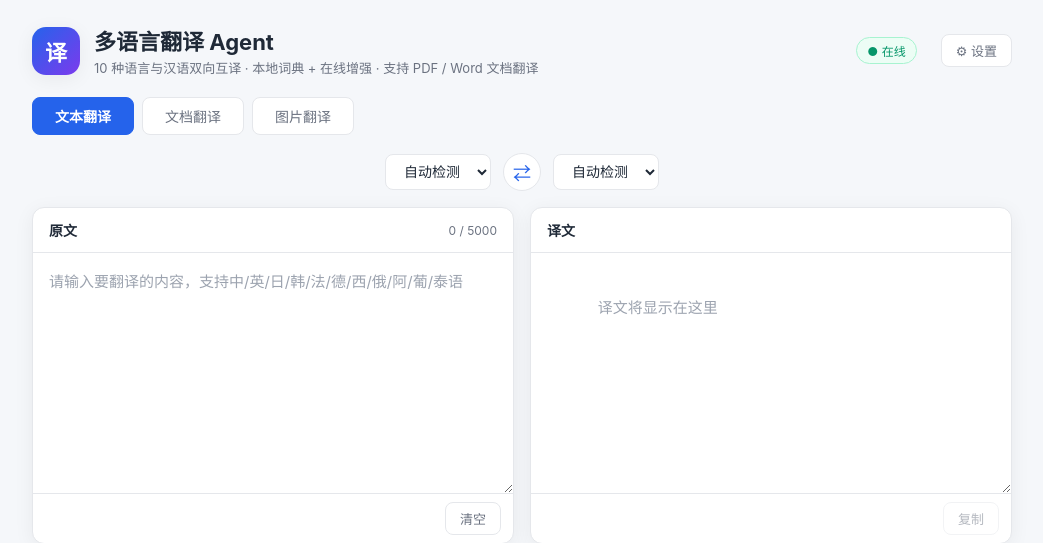
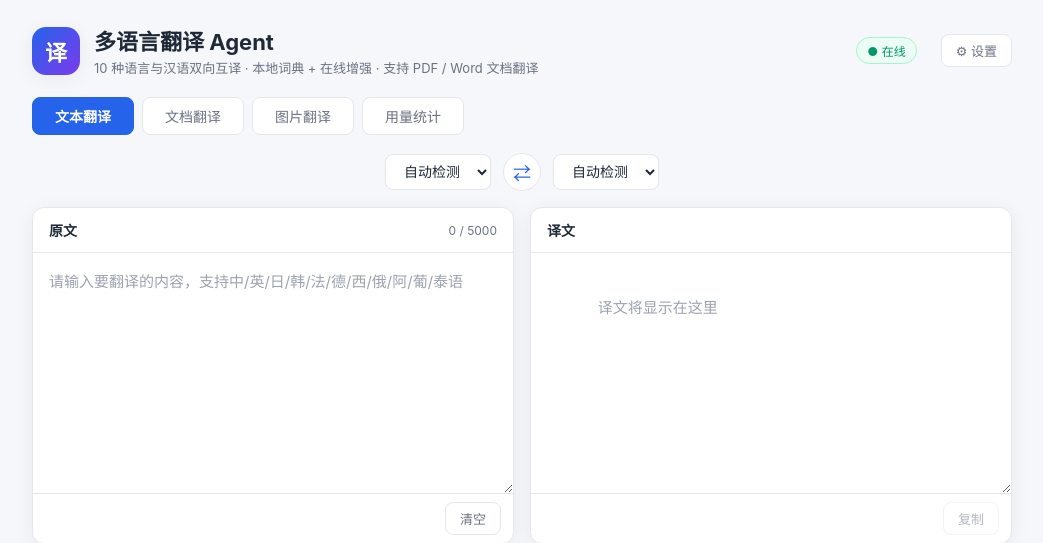
Before and after one commit to liumikepro-commit/liu, a Flask app: page / in a window 1280 px wide. Shown: the top 543 px of the page, without its empty margins (118-1161 px from the left). Run offline with Flask 3, Linux system fonts and the light colour scheme.

Commit message:
Update index.html

```diff
--- a/translator/web/static/templates/index.html
+++ b/translator/web/static/templates/index.html
@@ -33,6 +33,7 @@
       <button class="tab-btn active" id="tabText">文本翻译</button>
       <button class="tab-btn" id="tabDoc">文档翻译</button>
       <button class="tab-btn" id="tabImage">图片翻译</button>
+      <button class="tab-btn" id="tabUsage">用量统计</button>
     </nav>
 
     <!-- ============ 文本翻译区 ============ -->
@@ -267,6 +268,19 @@
 
       <div id="imgErrorBox" class="warning-box error-box hidden"></div>
     </section>
+
+    <section id="panelUsage" class="panel hidden">
+      <div class="usage-overview">
+        <div class="usage-card"><span class="usage-label">今日调用</span><span class="usage-value" id="uTodayCalls">0</span></div>
+        <div class="usage-card"><span class="usage-label">今日Token(估)</span><span class="usage-value" id="uTodayTokens">0</span></div>
+        <div class="usage-card"><span class="usage-label">累计调用</span><span class="usage-value" id="uTotalCalls">0</span></div>
+        <div class="usage-card"><span class="usage-label">累计Token(估)</span><span class="usage-value" id="uTotalTokens">0</span></div>
+      </div>
+      <h3>每日趋势</h3>
+      <table class="usage-table"><thead><tr><th>日期</th><th>调用</th><th>Token(估)</th></tr></thead><tbody id="uDaily"></tbody></table>
+      <h3>各引擎</h3>
+      <table class="usage-table"><thead><tr><th>引擎</th><th>调用</th><th>Token(估)</th></tr></thead><tbody id="uEngines"></tbody></table>
+    </section>
   </div>
 
   <footer class="app-footer">
```
